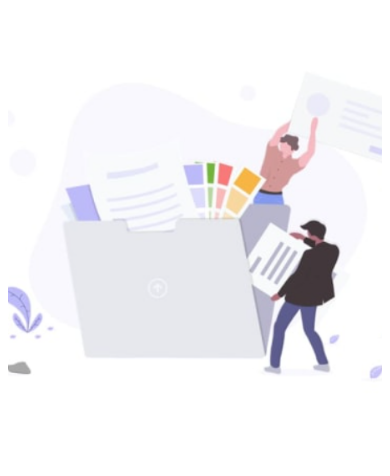
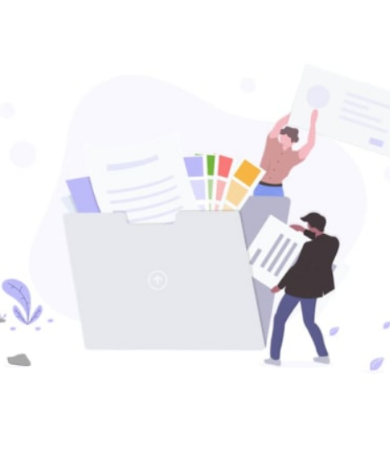
Before and after one commit to Izukach/Fylo-Landing-Page, a plain HTML site: page index.html in a window 390 px wide. Shown: the part 55-531 px from the top of the page. Drawn offline with Linux system fonts and the light colour scheme.

Commit message:
i made some changes

```diff
--- a/style.css
+++ b/style.css
@@ -525,8 +525,14 @@ nav li a:hover {
     text-decoration: none;
   }
 }
+
 @media screen and (max-width: 768px) {
   .banner-three-two{
     box-sizing:border-box;
   }
 }
+@media screen and (max-width: 768px) {
+  body{
+    margin: 0px;
+  }
+}
```
